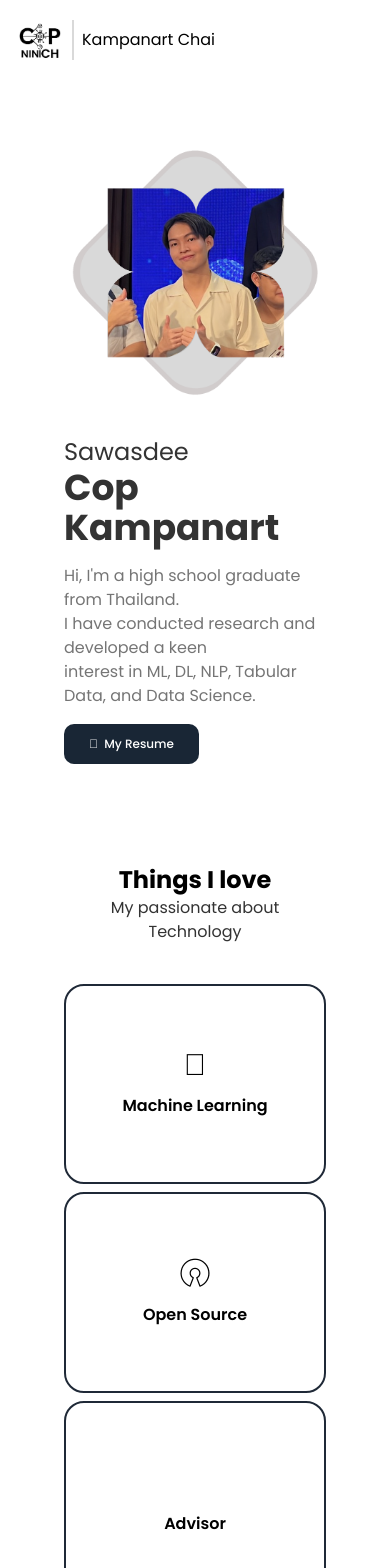
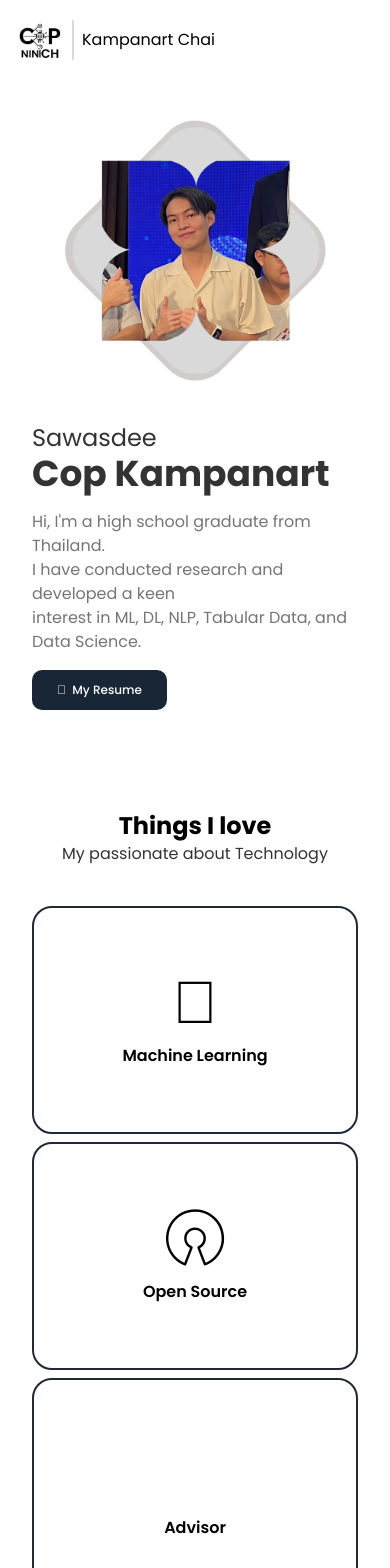
Before and after one commit to copninixh/copninixh, a Next.js app: page / in a window 390 px wide. Shown: the top 1568 px of the page. Built offline with nearby package versions, Linux system fonts and the light colour scheme.

Commit message:
resposive resolution

```diff
--- a/src/app/component/banner.tsx
+++ b/src/app/component/banner.tsx
@@ -132,10 +132,10 @@ const Banner = () => {
 
             </div>
 
-            <div className="container mx-auto px-16 mt-[150px] block sm:hidden xl:hidden lg:hidden md:hidden ">
+            <div className="container mx-auto px-8 mt-[120px] block sm:hidden xl:hidden lg:hidden md:hidden ">
                 <div className="grid grid-cols-1 justify-center">
 
-                    <div className="w-full justify-center content-center px-2">
+                    <div className="w-full justify-center content-center px-8">
                         <Image
                             src={Profile}
                             alt="My Profile"
--- a/src/app/component/things.tsx
+++ b/src/app/component/things.tsx
@@ -5,7 +5,7 @@ import Image from "next/image";
 const ThingsILove = () =>{
     return(
         <>
-            <div className="container mx-auto px-16">
+            <div className="container mx-auto px-8 sm:px-16">
                 <div className='columns-1 justify-center mt-[100px]'>
                     <h4 className="text-center font-bold text-2xl">Things I love</h4>
                     <p className='text-center text-gray-custom'>My passionate about Technology</p>
@@ -13,17 +13,17 @@ const ThingsILove = () =>{
 
                     <div className="grid grid-cols-1 lg:grid-cols-3 gap-2 justify-center mt-10">
                         <div className="w-full rounded-[20px] border-2 border-gray-800 lg:px-16 pt-16 pb-16 text-center">
-                            <i className="fal fa-microchip text-3xl sm:text-5xl lg:text-7xl"></i>
+                            <i className="fal fa-microchip text-6xl sm:text-5xl lg:text-7xl"></i>
                             <p className='text-center mt-3 font-semibold'>Machine Learning</p>
                         </div>
 
                         <div className="w-full rounded-[20px] border-2 border-gray-800 lg:px-16 pt-16 pb-16 text-center">
-                            <i className="fab fa-osi font-bold text-3xl sm:text-5xl lg:text-7xl"></i>
+                            <i className="fab fa-osi font-bold text-6xl sm:text-5xl lg:text-7xl"></i>
                             <p className='text-center mt-3 font-semibold'>Open Source</p>
                         </div>
 
                         <div className="w-full rounded-[20px] border-2 border-gray-800 lg:px-16 pt-16 pb-16 text-center">
-                            <i className="far fa-chalkboard text-3xl sm:text-5xl lg:text-7xl"></i>
+                            <i className="far fa-chalkboard text-6xl sm:text-5xl lg:text-7xl"></i>
                             <p className='text-center mt-3 font-semibold'>Advisor</p>
                         </div>
 
```
